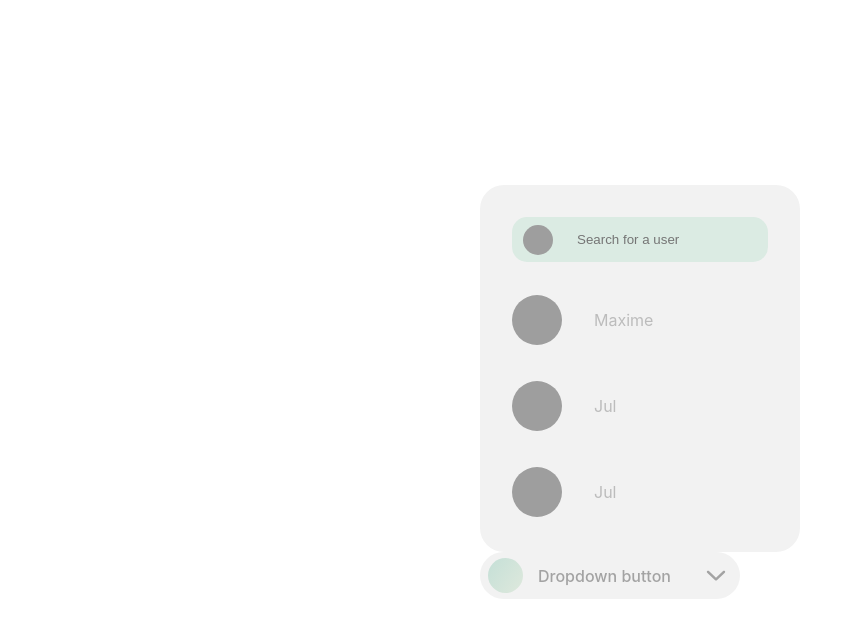
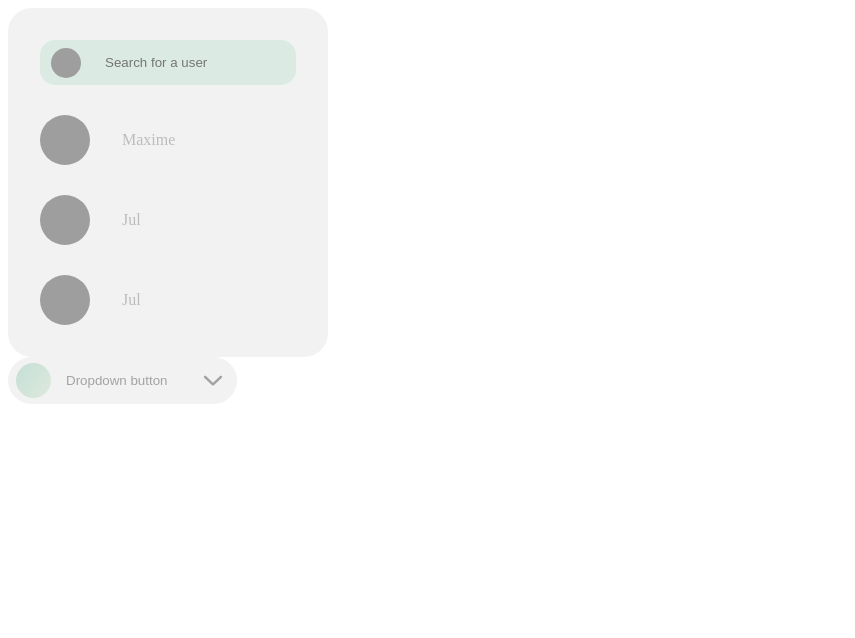
Before and after one commit to TP-Svelte/TP_Svelte_components, a Svelte app: page / in a window 1280 px wide. Shown: the top 638 px of the page, without its empty margins (0-855 px from the left). Built offline with nearby package versions, Linux system fonts and the light colour scheme; grey boxes are pictures that could not be loaded.

Commit message:
remove style

```diff
--- a/src/app.css
+++ b/src/app.css
@@ -1,4 +1,4 @@
-:root {
+/*:root {
   font-family: Inter, Avenir, Helvetica, Arial, sans-serif;
   font-size: 16px;
   line-height: 24px;
```
